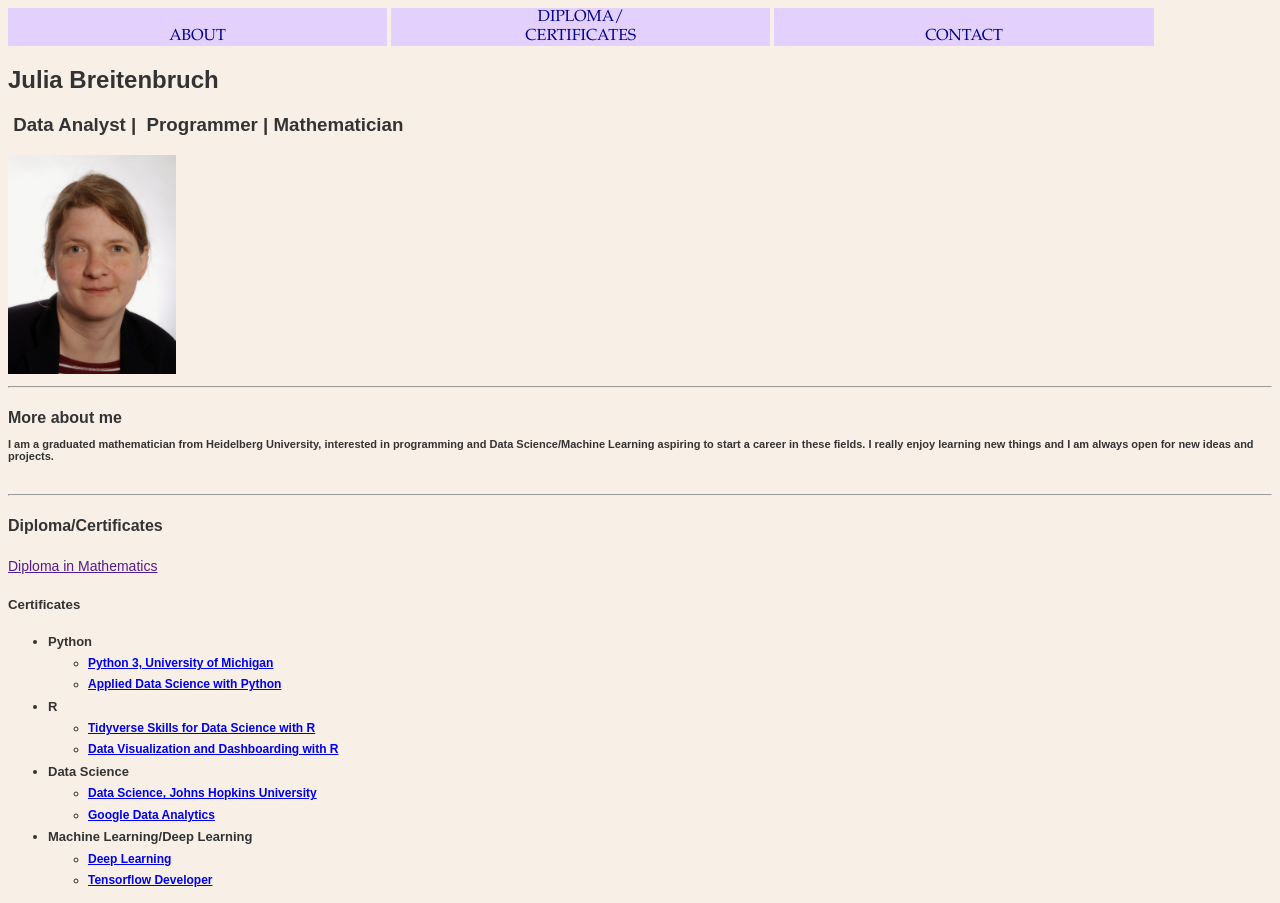
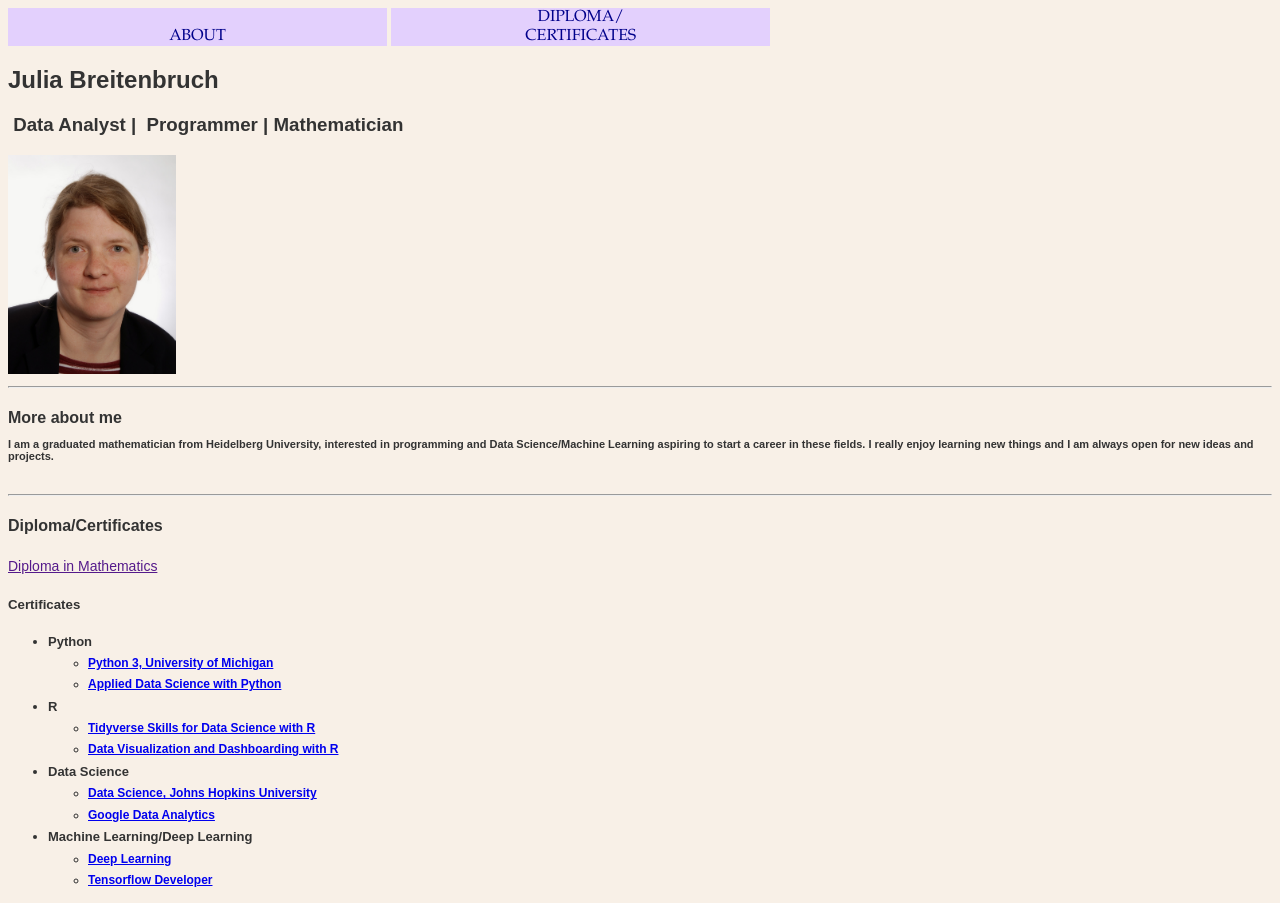
Before and after one commit to jbreiten73/portfolio, a plain HTML site: page index.html in a window 1280 px wide. Drawn offline with Linux system fonts and the light colour scheme.

Commit message:
Update index.html

```diff
--- a/index.html
+++ b/index.html
@@ -76,7 +76,6 @@ display: inline-block;
 <nav>
 <a style="text-decoration: none; font-family: Garamond;" href="#about">&nbsp;&nbsp;&nbsp;&nbsp;&nbsp;&nbsp;</br>ABOUT</a>
 <a style="text-decoration: none; font-family: Garamond;" href="#certificates"> DIPLOMA/</br>CERTIFICATES </a>
-<a style="text-decoration: none; font-family: Garamond;" href=#contact">&nbsp;&nbsp;&nbsp;&nbsp;&nbsp;&nbsp;</br>CONTACT</a>
 </nav>
 
 <header>
```
